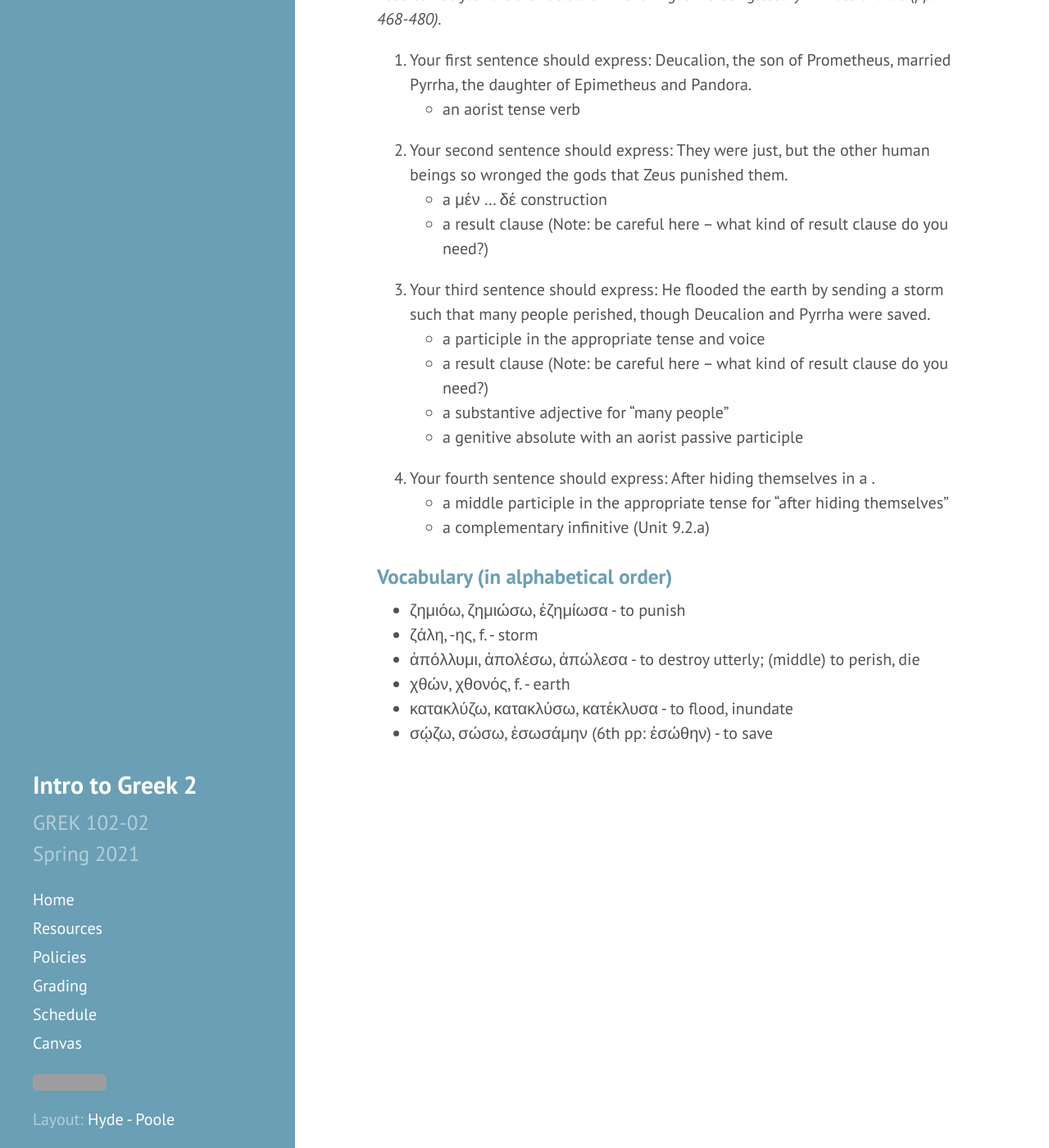
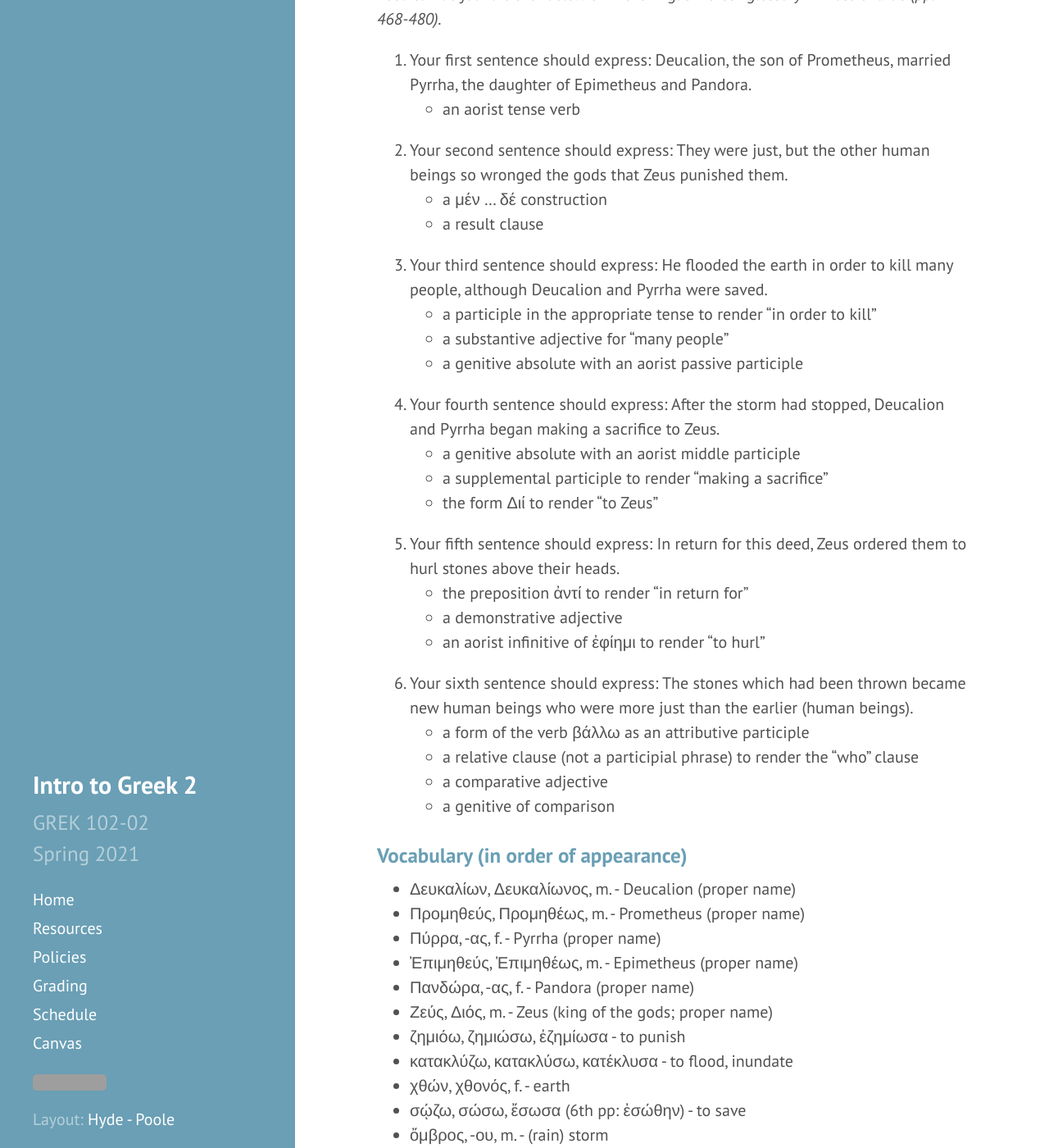
Before and after one commit to DLibatique/GREK102-S21, a Jekyll site: the page built from compositions/composition-2.md, in a window 1280 px wide and 1400 px high, scrolled down 252 px. Shown: the whole window at 82% size. Built offline with Jekyll 4.4.1, drawn with Linux system fonts in a browser that asks for light colours; some of the changed text lies outside the part shown; grey boxes are pictures that could not be loaded.

Commit message:
added trans 2 and comp 2

```diff
--- a/compositions/composition-2.md
+++ b/compositions/composition-2.md
@@ -12,23 +12,43 @@ order: 2
 
 2. Your second sentence should express: They were just, but the other human beings so wronged the gods that Zeus punished them.
   * a μέν ... δέ construction
-  * a result clause (Note: be careful here -- what kind of result clause do you need?)
+  * a result clause
 
-3. Your third sentence should express: He flooded the earth by sending a storm such that many people perished, though Deucalion and Pyrrha were saved.
-  * a participle in the appropriate tense and voice
-  * a result clause (Note: be careful here -- what kind of result clause do you need?)
+3. Your third sentence should express: He flooded the earth in order to kill many people, although Deucalion and Pyrrha were saved.
+  * a participle in the appropriate tense to render "in order to kill"
   * a substantive adjective for "many people"
   * a genitive absolute with an aorist passive participle
 
-4. Your fourth sentence should express: After hiding themselves in a .
-  * a middle participle in the appropriate tense for "after hiding themselves"
-  * a complementary infinitive (Unit 9.2.a)
+4. Your fourth sentence should express: After the storm had stopped, Deucalion and Pyrrha began making a sacrifice to Zeus.
+  * a genitive absolute with an aorist middle participle
+  * a supplemental participle to render "making a sacrifice"
+  * the form Διί to render "to Zeus"
 
-### Vocabulary (in alphabetical order)
+5. Your fifth sentence should express: In return for this deed, Zeus ordered them to hurl stones above their heads.
+  * the preposition ἀντί to render "in return for"
+  * a demonstrative adjective
+  * an aorist infinitive of ἐφίημι to render "to hurl"
 
+6. Your sixth sentence should express: The stones which had been thrown became new human beings who were more just than the earlier (human beings).
+  * a form of the verb βάλλω as an attributive participle
+  * a relative clause (not a participial phrase) to render the "who" clause
+  * a comparative adjective
+  * a genitive of comparison
+
+### Vocabulary (in order of appearance)
+
+* Δευκαλίων, Δευκαλίωνος, m. - Deucalion (proper name)
+* Προμηθεύς, Προμηθέως, m. - Prometheus (proper name)
+* Πύρρα, -ας, f. - Pyrrha (proper name)
+* Ἐπιμηθεύς, Ἐπιμηθέως, m. - Epimetheus (proper name)
+* Πανδώρα, -ας, f. - Pandora (proper name)
+* Ζεύς, Διός, m. - Zeus (king of the gods; proper name)
 * ζημιόω, ζημιώσω, ἐζημίωσα - to punish
-* ζάλη, -ης, f. - storm
-* ἀπόλλυμι, ἀπολέσω, ἀπώλεσα - to destroy utterly; (middle) to perish, die
+* κατακλύζω, κατακλύσω, κατέκλυσα - to flood, inundate
 * χθών, χθονός, f. - earth
-* κατακλύζω, κατακλύσω, κατέκλυσα - to flood, inundate
-* σῴζω, σώσω, ἐσωσάμην (6th pp: ἐσώθην) - to save
+* σῴζω, σώσω, ἔσωσα (6th pp: ἐσώθην) - to save
+* ὄμβρος, -ου, m. - (rain) storm
+* παύω, παύσω, ἔπαυσα - to stop, cease
+* θύω, θύσω, ἔθυσα - to make a sacrifice
+* κεφαλή, -ῆς, f. - head
+* νέος, -α, -ον - new
```
Also changed, not shown: translations/translation-2.md (+6 -6 lines).
